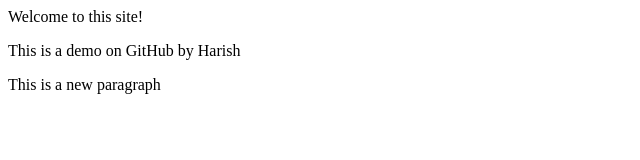
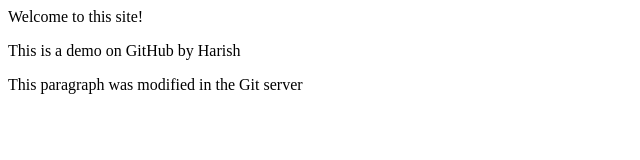
Before and after one commit to harishmhk/vscodegit1, a plain HTML site: page index.htm in a window 1280 px wide. Shown: the whole page, without its empty margins (0-640 px from the left). Drawn offline with Linux system fonts and the light colour scheme.

Commit message:
Update index.htm

```diff
--- a/index.htm
+++ b/index.htm
@@ -5,5 +5,5 @@
   <body>
     <p>Welcome to this site!</p>
     <p>This is a demo on GitHub by Harish</p>
-    <p>This is a new paragraph</p>
+    <p>This paragraph was modified in the Git server</p>
 </html>
```
